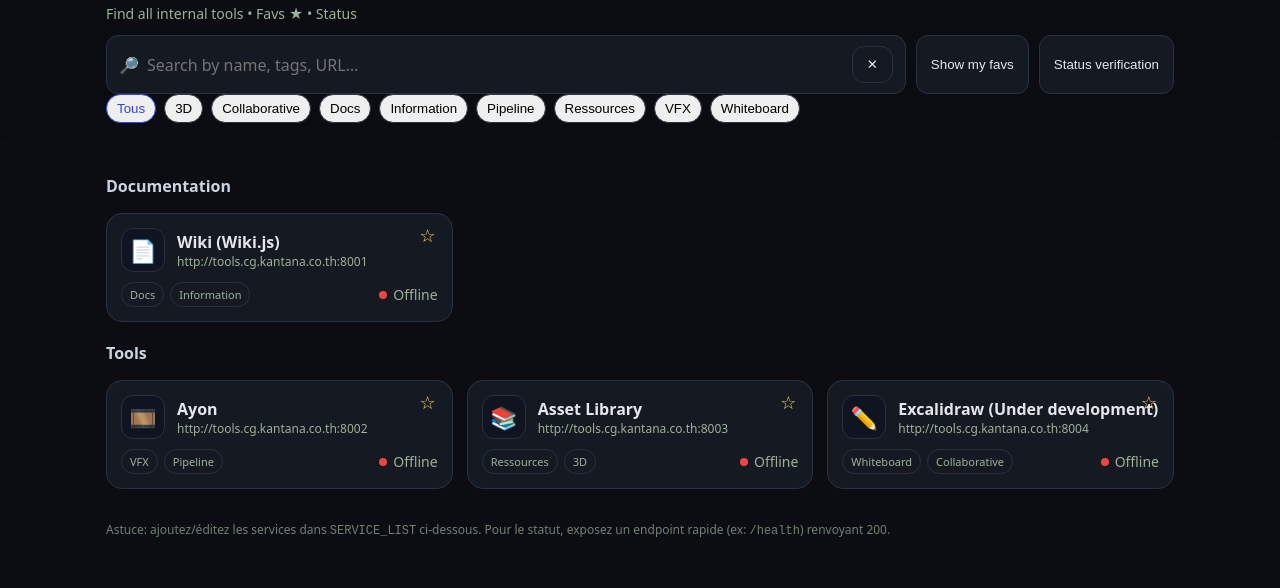
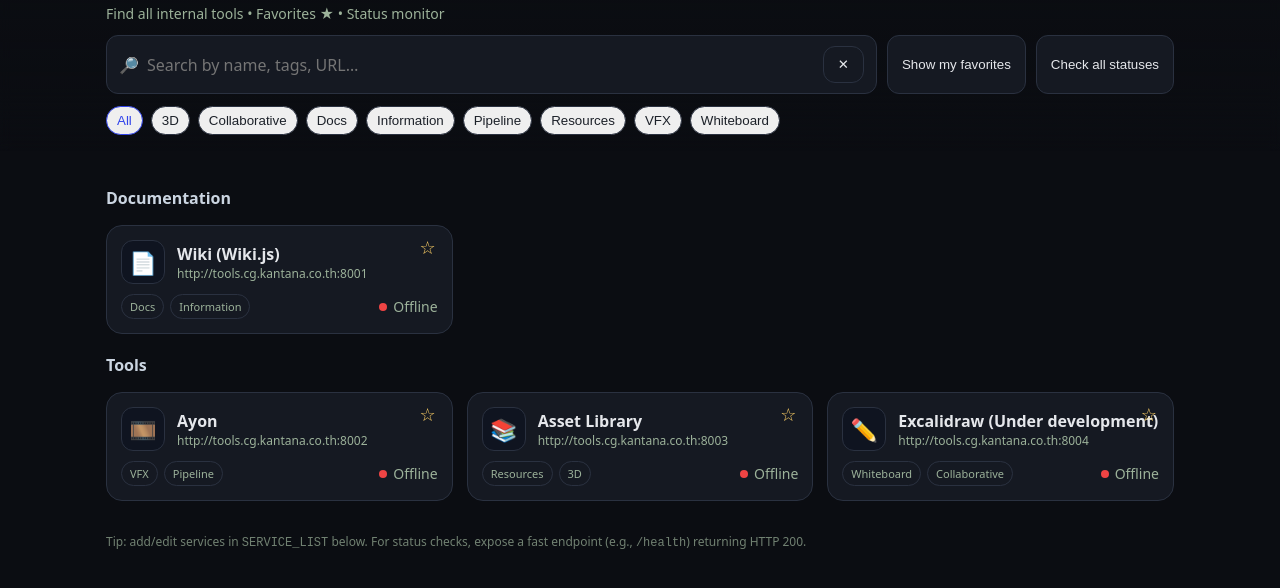
Before and after one commit to TRISTANO13/Kantana-Intranet-Menu, a plain HTML site: page index.html in a window 1280 px wide. Shown: the part 56-644 px from the top of the page. Drawn offline with Linux system fonts and the light colour scheme; no server answers.

Commit message:
Update index.html

```diff
--- a/index.html
+++ b/index.html
@@ -1,43 +1,120 @@
 <!DOCTYPE html>
-<html lang="fr">
+<html lang="en">
 <head>
   <meta charset="utf-8" />
   <meta name="viewport" content="width=device-width, initial-scale=1" />
-  <title>Intranet – Menu</title>
+  <title>Intranet – Launcher</title>
+
+  <!--
+  =====================================
+  INTRANET LAUNCHER – SINGLE FILE APP
+  =====================================
+  Purpose
+  -------
+  • A tiny, dependency‑free launcher page listing your internal tools with search, tag filters,
+    favorites (stored in the browser), and basic online/offline checks.
+
+  Quick Start (local)
+  -------------------
+  1) Put this HTML file anywhere and open it in a modern browser.
+     - TIP: For best results (status checks and CORS), serve it over HTTP instead of file://
+  2) Fast local server (Node):
+     - If you have Node.js: run `npx http-server -p 8080` in the folder containing this file.
+     - Then open http://localhost:8080
+     The port can be changed as needed.
+
+  Quick Start (Docker, static hosting)
+  ------------------------------------
+  explique seulement le docker compose (le fichier est pret a l'emploi):
+  1) Put this HTML file anywhere and create a docker-compose.yml file (already provided).
+  2) Inside Docker Desktop open the terminal and navigate to the folder containing both files.
+  3) Run `docker-compose up -d` in the folder containing both files.
+
+
+  Configure your services
+  -----------------------
+  • Edit SERVICE_LIST in the script section below. Fields:
+      name (string)      – Display name of the service
+      url (string)       – Full URL (http/https) the card links to
+      icon (string)      – Optional emoji or short text shown in the square icon
+      tags (string[])    – Optional list used for filtering (and quick discovery)
+      category (string)  – Optional group header; defaults to "Misc" if omitted
+      health (string)    – Optional health path (e.g., "/health"), appended to url for checks
+
+  About status checks (important)
+  -------------------------------
+  • The page uses fetch() from the user's browser to ping each service.
+  • By default we use mode: 'no-cors' so cross‑origin requests will resolve as 'opaque'.
+    - If a request resolves (even 'opaque'), we treat the service as Online.
+    - If it times out or errors, we mark it Offline.
+  • For more precise status (HTTP codes), host this launcher under the same origin as your services
+    OR enable CORS on your services' health endpoints.
+
+  Favorites
+  ---------
+  • Stored in localStorage under key 'intranet:favs'. They are per‑browser and per‑machine.
+
+  Accessibility & UX
+  ------------------
+  • Buttons announce pressed state via aria-pressed. Search field is labeled.
+
+  Customize look & feel
+  ---------------------
+  • Colors, spacing, and grid are controlled in CSS variables and classes. Adjust freely.
+
+  =============================================================
+  -->
+
   <style>
     :root{
-      --bg:#0b0d12;--card:#151922;--muted:#9cb29a;--text:#e5e7eb;--accent:#3144eb;--ok:#16a34a;--warn:#f59e0b;--bad:#ef4444;--hover:#1f2633;--tag:#000000
+      /* Theme colors (tweak freely) */
+      --bg:#0b0d12; --card:#151922; --muted:#9cb29a; --text:#e5e7eb; --accent:#3144eb;
+      --ok:#16a34a; --warn:#f59e0b; --bad:#ef4444; --hover:#1f2633; --tag:#1c2129;
     }
     *{box-sizing:border-box}
     html,body{height:100%}
     body{margin:0;font-family:system-ui,-apple-system,Segoe UI,Roboto,Ubuntu,Cantarell,Noto Sans,sans-serif;background:var(--bg);color:var(--text)}
+
+    /* Sticky header with subtle glass blur */
     header{position:sticky;top:0;z-index:10;background:linear-gradient(180deg,rgba(11,13,18,.95),rgba(11,13,18,.7) 70%,transparent);backdrop-filter:blur(6px)}
+
     .wrap{max-width:1100px;margin:0 auto;padding:16px}
     h1{margin:0 0 6px;font-size:clamp(20px,3vw,28px)}
     .sub{color:var(--muted);font-size:14px}
+
+    /* Controls row: search + action buttons */
     .controls{display:flex;gap:10px;flex-wrap:wrap;margin-top:12px}
     .search{flex:1;min-width:220px;display:flex;gap:8px;align-items:center;background:var(--card);border:1px solid #2a3140;border-radius:12px;padding:10px 12px}
     .search input{all:unset;flex:1}
     .btn{border:1px solid #2a3140;background:var(--card);padding:10px 14px;border-radius:12px;color:var(--text);cursor:pointer}
     .btn:hover{background:var(--hover)}
-    .tags{display:flex;gap:8px;flex-wrap:wrap}
+
+    /* Tag bar */
+    .tags{display:flex;gap:8px;flex-wrap:wrap;margin-top:12px}
     .tag{padding:6px 10px;border-radius:999px;border:1px solid #2a3140;color:var(--tag);cursor:pointer}
     .tag.active{border-color:var(--accent);color:#3144eb}
 
+    /* Card grid */
     .grid{display:grid;grid-template-columns:repeat( auto-fill, minmax(300px,1fr));gap:14px;margin-top:16px}
     .card{position:relative;border:1px solid #2a3140;background:var(--card);border-radius:16px;padding:14px;transition:transform .1s ease, background .2s}
     .card:hover{transform:translateY(-2px);background:var(--hover)}
     .card a{color:inherit;text-decoration:none;display:block}
+
+    /* Card content */
     .row{display:flex;gap:12px;align-items:center}
     .icon{width:44px;height:44px;border-radius:12px;display:grid;place-items:center;font-size:22px;background:#0f1420;border:1px solid #2a3140}
     .name{font-weight:700}
     .url{font-size:12px;color:var(--muted);word-break:break-all}
+
+    /* Card footer: tags + status */
     .meta{display:flex;justify-content:space-between;align-items:center;margin-top:10px}
     .chips{display:flex;gap:6px;flex-wrap:wrap}
     .chip{font-size:11px;color:var(--muted);border:1px solid #2a3140;padding:4px 8px;border-radius:999px}
     .status{font-size:12px;display:flex;gap:6px;align-items:center}
     .dot{width:8px;height:8px;border-radius:999px;background:var(--muted)}
-    .ok{background:var(--ok)}.bad{background:var(--bad)}.warn{background:var(--warn)}
+    .ok{background:var(--ok)} .bad{background:var(--bad)} .warn{background:var(--warn)}
+
+    /* Favorite star in corner */
     .favorite{position:absolute;top:10px;right:10px;border:none;background:transparent;color:#ffd166;cursor:pointer;font-size:18px}
 
     .section{margin-top:20px}
@@ -48,64 +125,90 @@
   </style>
 </head>
 
-
 <body>
   <header>
     <div class="wrap">
       <h1>Kantana Server</h1>
-      <div class="sub">Find all internal tools • Favs ★ • Status</div>
+      <div class="sub">Find all internal tools • Favorites ★ • Status monitor</div>
       <div class="controls">
-        <label class="search" aria-label="Rechercher">
+        <!-- Search field: filters by name, URL, or tags (client‑side, no backend) -->
+        <label class="search" aria-label="Search">
           <span>🔎</span>
           <input id="q" placeholder="Search by name, tags, URL…" />
-          <button class="btn" id="clearBtn" title="Effacer">✕</button>
+          <button class="btn" id="clearBtn" title="Clear">✕</button>
         </label>
-        <button class="btn" id="onlyFavBtn" aria-pressed="false">Show my favs</button>
-        <button class="btn" id="checkAllBtn">Status verification</button>
+
+        <!-- Toggle favorites: stores user's choices in localStorage -->
+        <button class="btn" id="onlyFavBtn" aria-pressed="false">Show my favorites</button>
+
+        <!-- Re-run status checks for all visible cards (simply re-renders and re-pings) -->
+        <button class="btn" id="checkAllBtn">Check all statuses</button>
       </div>
+
+      <!-- Dynamic tag bar (auto‑built from SERVICE_LIST tags) -->
       <div class="tags" id="tagBar"></div>
     </div>
   </header>
 
+  <!-- Main content (the cards are rendered here) -->
   <main class="wrap" id="app"></main>
 
-  <footer class="wrap">Astuce: ajoutez/éditez les services dans <code>SERVICE_LIST</code> ci‑dessous. Pour le statut, exposez un endpoint rapide (ex: <code>/health</code>) renvoyant 200.</footer>
+  <footer class="wrap">
+    Tip: add/edit services in <code>SERVICE_LIST</code> below. For status checks, expose a fast endpoint
+    (e.g., <code>/health</code>) returning HTTP 200.
+  </footer>
 
 <script>
-  // ====== 1) CONFIGUREZ VOS SERVICES ICI ======
-  /** @type {Array<{name:string,url:string,icon?:string,tags?:string[],category?:string, health?:string}>} */
+  // =============================================================
+  // 1) CONFIGURE YOUR SERVICES HERE
+  //    Define each service you want to appear as a card in the grid.
+  //    Use clear names and consistent categories to keep things tidy.
+  // =============================================================
+  /** @type {Array<{name:string,url:string,icon?:string,tags?:string[],category?:string,health?:string}>} */
   const SERVICE_LIST = [
     { name:"Wiki (Wiki.js)", url:"http://tools.cg.kantana.co.th:8001", icon:"📄", tags:["Docs","Information"], category:"Documentation"},
     { name:"Ayon", url:"http://tools.cg.kantana.co.th:8002", icon:"🎞️", tags:["VFX","Pipeline"], category:"Tools"},
-    { name:"Asset Library", url:"http://tools.cg.kantana.co.th:8003", icon:"📚", tags:["Ressources","3D"], category:"Tools"},
+    { name:"Asset Library", url:"http://tools.cg.kantana.co.th:8003", icon:"📚", tags:["Resources","3D"], category:"Tools"},
     { name:"Excalidraw (Under development)", url:"http://tools.cg.kantana.co.th:8004", icon:"✏️", tags:["Whiteboard","Collaborative"], category:"Tools"}
   ];
 
-  // ====== 2) PETITE LIB UTIL ======
+  // =============================================================
+  // 2) TINY UTILITIES
+  //    Minimal helpers to keep the code readable.
+  // =============================================================
   const $ = sel => document.querySelector(sel);
   const create = (tag, attrs={}) => Object.assign(document.createElement(tag), attrs);
   const slug = s => (s||"").toLowerCase().normalize('NFD').replace(/\p{Diacritic}/gu,'');
 
-  // Favoris
+  // Favorites (persisted per-browser)
   const FAV_KEY = 'intranet:favs';
   const getFavs = () => new Set(JSON.parse(localStorage.getItem(FAV_KEY)||'[]'));
   const setFavs = (s) => localStorage.setItem(FAV_KEY, JSON.stringify([...s]));
 
-  // ====== 3) RENDU ======
-  let activeTag = null; let onlyFav = false; let q = '';
+  // =============================================================
+  // 3) RENDERING
+  //    Build the tag bar, filter, group by category, and draw cards.
+  // =============================================================
+  let activeTag = null; // currently selected tag filter (string or null)
+  let onlyFav = false;  // show only favorites when true
+  let q = '';           // current search query
 
   function gatherTags(){
+    // Collect a sorted, unique list of tags from all services
     const t = new Set();
     SERVICE_LIST.forEach(s => (s.tags||[]).forEach(x=>t.add(x)));
-    return [...t].sort((a,b)=>a.localeCompare(b,'fr'));
+    return [...t].sort((a,b)=>a.localeCompare(b,'en'));
   }
 
   function renderTags(){
+    // Build tag chips ("All" plus one for each distinct tag)
     const bar = $('#tagBar');
     bar.innerHTML = '';
-    const allBtn = create('button',{className:`tag ${!activeTag?'active':''}`,textContent:'Tous'});
+
+    const allBtn = create('button',{className:`tag ${!activeTag?'active':''}`,textContent:'All'});
     allBtn.onclick=()=>{activeTag=null; render();};
     bar.appendChild(allBtn);
+
     gatherTags().forEach(t=>{
       const b = create('button',{className:`tag ${activeTag===t?'active':''}`,textContent:t});
       b.onclick=()=>{activeTag = activeTag===t?null:t; render();};
@@ -114,18 +217,22 @@
   }
 
   function groupByCategory(items){
+    // Group a list of services by their category (defaults to "Misc")
     const map = new Map();
     items.forEach(it=>{
-      const key = it.category||'Divers';
+      const key = it.category||'Misc';
       if(!map.has(key)) map.set(key,[]);
       map.get(key).push(it);
     });
-    return [...map.entries()].sort((a,b)=>a[0].localeCompare(b[0],'fr'));
+    // Sort categories alphabetically
+    return [...map.entries()].sort((a,b)=>a[0].localeCompare(b[0],'en'));
   }
 
   function render(){
     renderTags();
     const favs = getFavs();
+
+    // Main filter predicate: favorites, tag, and text search
     const filter = s => {
       if (onlyFav && !favs.has(s.url)) return false;
       if (activeTag && !(s.tags||[]).includes(activeTag)) return false;
@@ -133,10 +240,16 @@
       const hay = slug([s.name,s.url,(s.tags||[]).join(' ')].join(' '));
       return hay.includes(slug(q));
     };
+
     const list = SERVICE_LIST.filter(filter);
     const app = $('#app'); app.innerHTML='';
-    if(!list.length){ app.innerHTML = '<p class="sub">No service corresponding.</p>'; return; }
 
+    if(!list.length){
+      app.innerHTML = '<p class="sub">No matching service.</p>';
+      return;
+    }
+
+    // Draw sections (by category) and the card grid
     for(const [cat, items] of groupByCategory(list)){
       const section = create('section', {className:'section'});
       const h2 = create('h2',{textContent:cat});
@@ -146,6 +259,8 @@
 
       items.forEach(svc=>{
         const card = create('div',{className:'card'});
+
+        // Clickable area: opens in a new tab
         const a = create('a',{href:svc.url,target:'_blank',rel:'noopener noreferrer'});
         const row = create('div',{className:'row'});
         const icon = create('div',{className:'icon',innerText:svc.icon||'🔗'});
@@ -153,64 +268,88 @@
         text.innerHTML = `<div class="name">${svc.name}</div><div class="url">${svc.url}</div>`;
         row.append(icon,text); a.appendChild(row); card.appendChild(a);
 
-        const favBtn = create('button',{className:'favorite',title:'Add to favs',innerText: getFavs().has(svc.url)?'★':'☆'});
-        favBtn.onclick = (e)=>{ e.preventDefault(); e.stopPropagation();
+        // Favorite toggle (★/☆)
+        const favBtn = create('button',{className:'favorite',title:'Add to favorites',innerText: getFavs().has(svc.url)?'★':'☆'});
+        favBtn.onclick = (e)=>{
+          e.preventDefault(); e.stopPropagation();
           const f = getFavs(); f.has(svc.url)?f.delete(svc.url):f.add(svc.url); setFavs(f);
-          favBtn.innerText = f.has(svc.url)?'★':'☆'; };
+          favBtn.innerText = f.has(svc.url)?'★':'☆';
+        };
         card.appendChild(favBtn);
 
+        // Footer: chips (tags) + live status
         const meta = create('div',{className:'meta'});
         const chips = create('div',{className:'chips'});
         (svc.tags||[]).forEach(t=> chips.appendChild(create('span',{className:'chip',textContent:t})) );
         const status = create('div',{className:'status'});
-        status.innerHTML = `<span class="dot" title="inconnu"></span><span class="sub">Statut…</span>`;
+        status.innerHTML = `<span class="dot" title="unknown"></span><span class="sub">Status…</span>`;
         meta.append(chips,status); card.appendChild(meta);
 
-        // Vérification statut async
-        if(svc.health){
+        // Asynchronous status check (best‑effort)
+        if (svc.health){
+          // Prefer a dedicated health path if provided (e.g., /health)
           checkStatus(svc, status.querySelector('.dot'), status.querySelector('.sub'));
         } else {
-          // ping simple HEAD/GET
+          // Otherwise do a simple ping to the root URL (GET, no‑cors)
           simplePing(svc.url, 3000).then(ok=>{
             const d=status.querySelector('.dot'); const t=status.querySelector('.sub');
             d.classList.add(ok?'ok':'bad'); t.textContent = ok? 'Online' : 'Offline';
           });
         }
+
         grid.appendChild(card);
       });
     }
   }
 
-  // ====== 4) STATUT / HEALTH CHECK ======
+  // =============================================================
+  // 4) STATUS / HEALTH CHECKS
+  //    These functions try to determine if a service is reachable from the browser.
+  //    They are intentionally permissive to work across domains (no‑cors).
+  // =============================================================
   async function checkStatus(svc, dotEl, textEl){
+    // Build health URL by appending the health path to the base URL
     const url = new URL((svc.health||'/'), svc.url).toString();
     try{
       const res = await timedFetch(url, {method:'GET'}, 4000);
-      if(res.ok){ dotEl.classList.add('ok'); textEl.textContent='Online'; }
-      else if(res.status>=500){ dotEl.classList.add('bad'); textEl.textContent='Server error'; }
-      else { dotEl.classList.add('warn'); textEl.textContent=`${res.status}`; }
+      // In 'no-cors', Response.type is 'opaque' and status cannot be read (status=0).
+      // We treat an 'opaque' success as Online since the network request completed.
+      if (res && (res.ok || res.type === 'opaque')){ dotEl.classList.add('ok'); textEl.textContent='Online'; }
+      else if(res && res.status >= 500){ dotEl.classList.add('bad'); textEl.textContent='Server error'; }
+      else { dotEl.classList.add('warn'); textEl.textContent=`${res ? res.status : 'Unknown'}`; }
     }catch(e){ dotEl.classList.add('bad'); textEl.textContent='Offline'; }
   }
 
   function timedFetch(resource, options={}, timeout=5000){
+    // Add an AbortController so long requests are cut off
     const controller = new AbortController();
     const id = setTimeout(()=>controller.abort(), timeout);
-    return fetch(resource, {...options, signal:controller.signal, mode:'no-cors'})
-      .finally(()=>clearTimeout(id));
+    const opts = { ...options, signal: controller.signal, mode:'no-cors' };
+    return fetch(resource, opts).finally(()=>clearTimeout(id));
   }
 
   function simplePing(url, timeout=3000){
-    // Best-effort: try fetching root with no-cors and a timeout
-    return timedFetch(url, {method:'HEAD'}, timeout).then(()=>true).catch(()=>false);
+    // Best effort probe using GET + no‑cors.
+    // If the fetch resolves (even as 'opaque'), we consider it reachable.
+    return timedFetch(url, {method:'GET'}, timeout)
+      .then(() => true)
+      .catch(() => false);
   }
 
-  // ====== 5) CONTROLS ======
+  // =============================================================
+  // 5) UI CONTROLS (Search, Clear, Favorites toggle, Recheck)
+  // =============================================================
   $('#q').addEventListener('input', (e)=>{ q=e.target.value; render(); });
   $('#clearBtn').onclick = ()=>{ $('#q').value=''; q=''; render(); };
-  $('#onlyFavBtn').onclick = (e)=>{ onlyFav = !onlyFav; e.currentTarget.setAttribute('aria-pressed', String(onlyFav)); e.currentTarget.textContent = onlyFav? 'Afficher tout' : 'Afficher mes favoris'; render(); };
+  $('#onlyFavBtn').onclick = (e)=>{
+    onlyFav = !onlyFav;
+    e.currentTarget.setAttribute('aria-pressed', String(onlyFav));
+    e.currentTarget.textContent = onlyFav? 'Show all' : 'Show my favorites';
+    render();
+  };
   $('#checkAllBtn').onclick = ()=>{ render(); };
 
-  // Init
+  // Initial render on load
   render();
 </script>
 </body>
```
